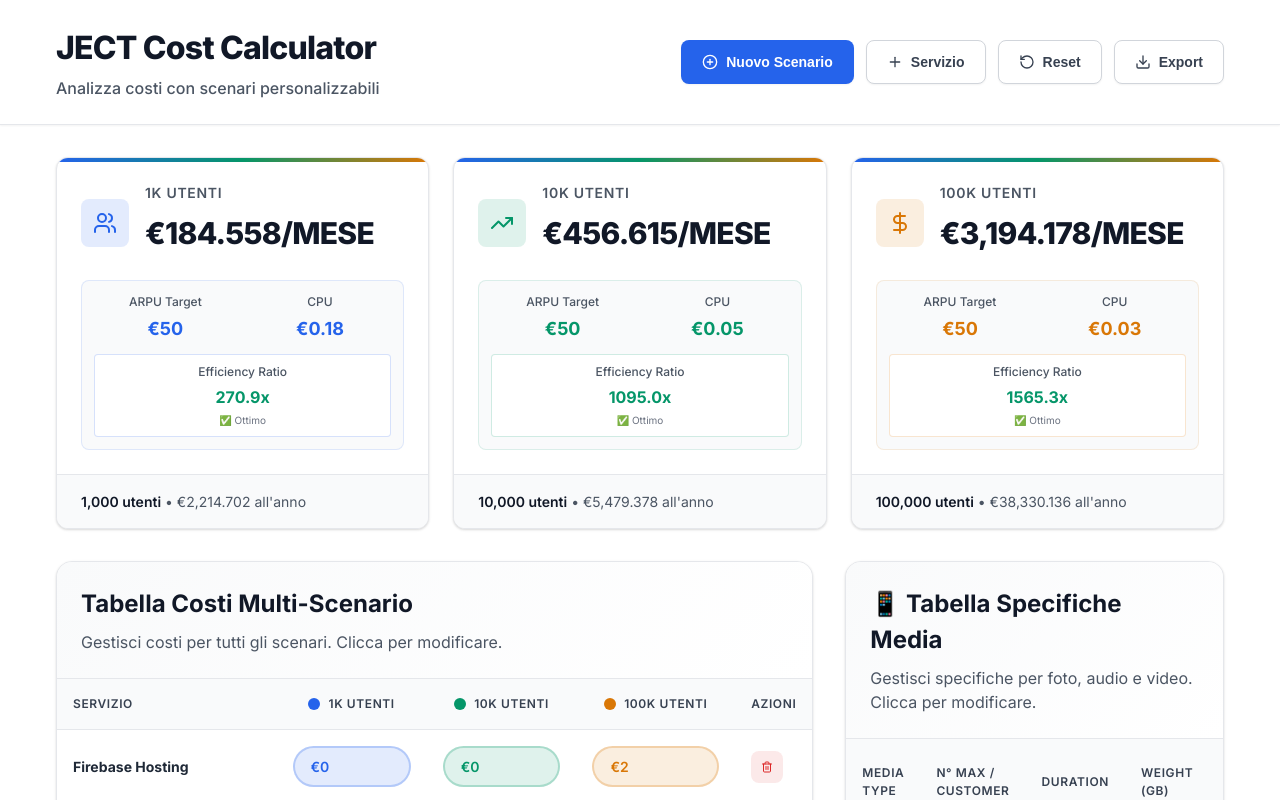
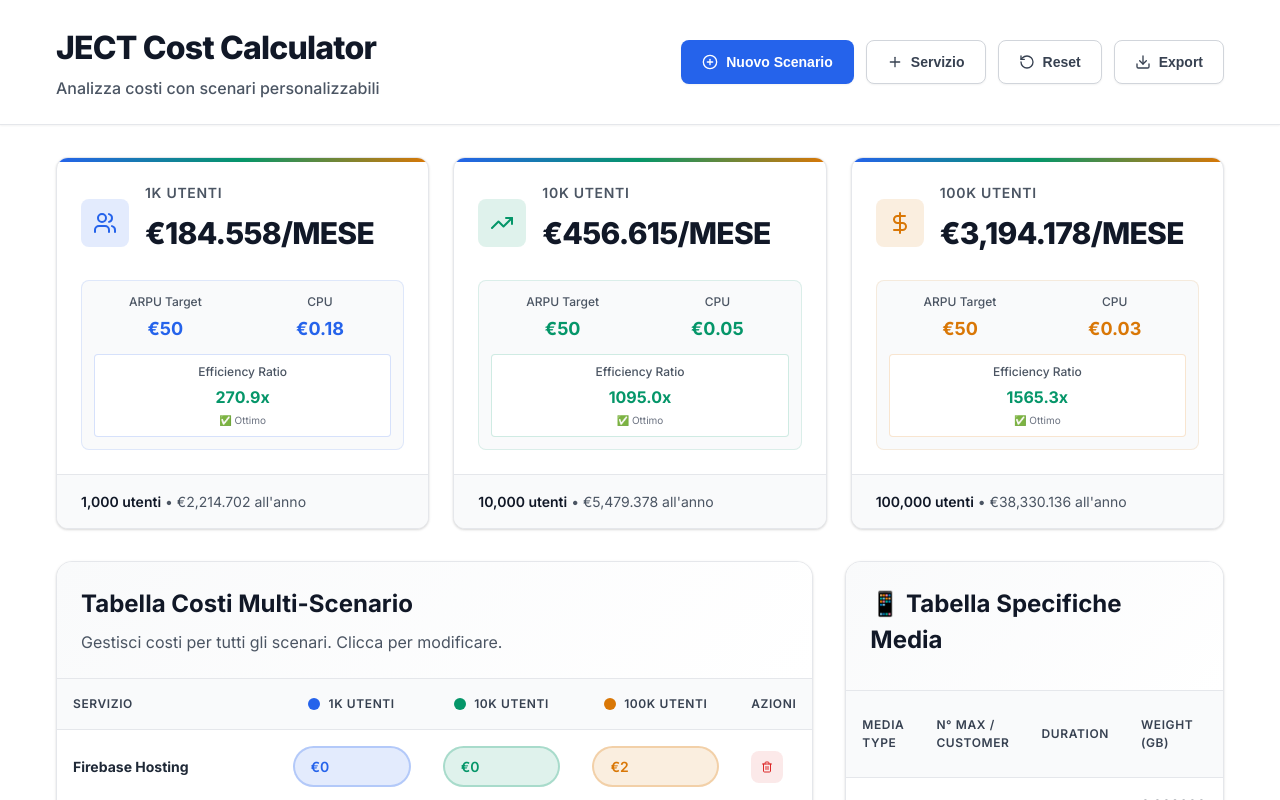
Before and after one commit to marconisoftwarw/JETCV-WEB-CALCULATOR, a React (Vite) app: page / in a window 1280 px wide. Shown: the top 800 px of the page. Built offline with nearby package versions, Linux system fonts and the light colour scheme.

Commit message:
fix code

```diff
--- a/src/Dati.tsx
+++ b/src/Dati.tsx
@@ -1953,10 +1953,7 @@ export default function DashboardServizi() {
             <div className="table-section">
               <div className="table-header">
                 <h2 className="table-title">📱 Tabella Specifiche Media</h2>
-                <p className="table-description">
-                  Gestisci specifiche per foto, audio e video. Clicca per
-                  modificare.
-                </p>
+
               </div>
 
               <div className="table-container">
```
